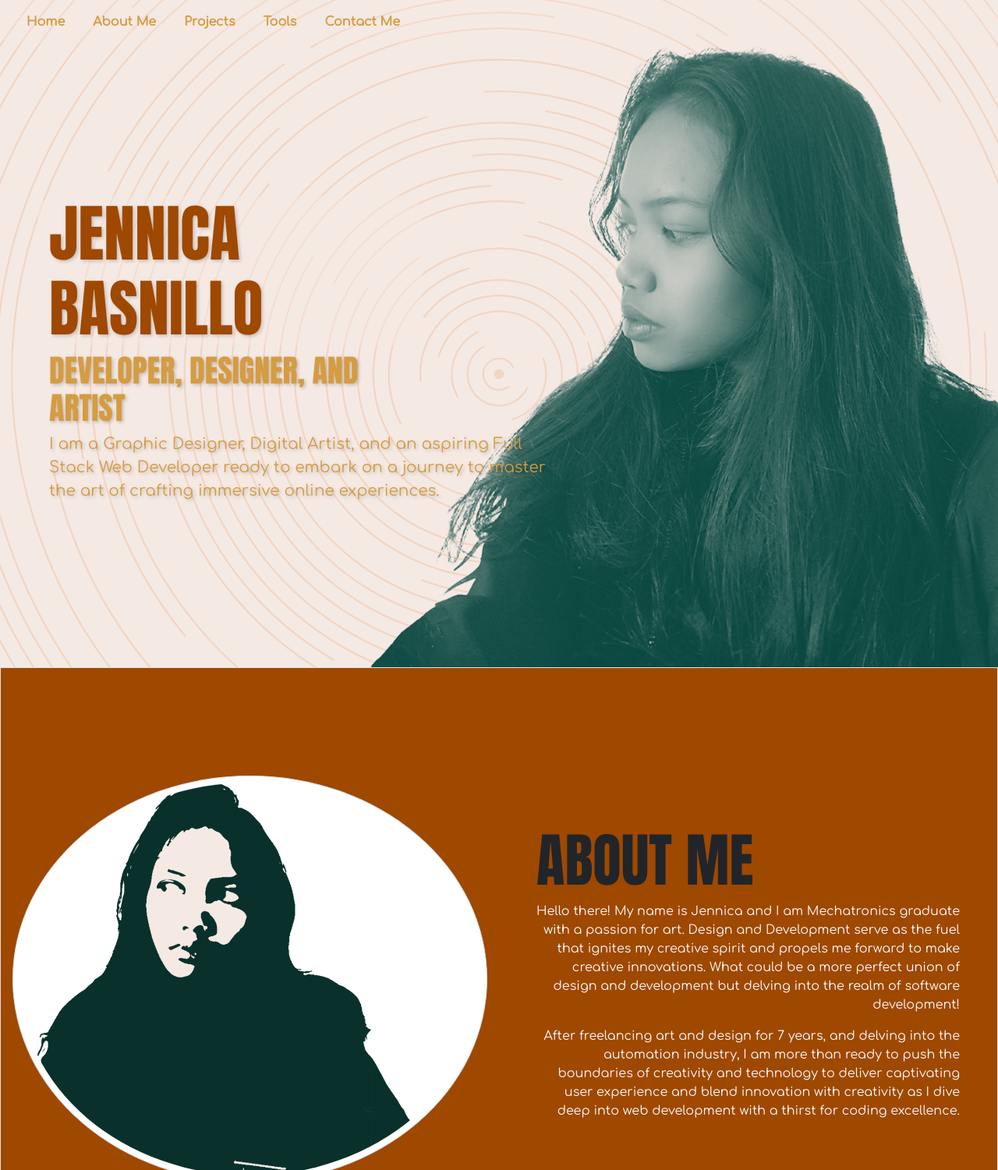
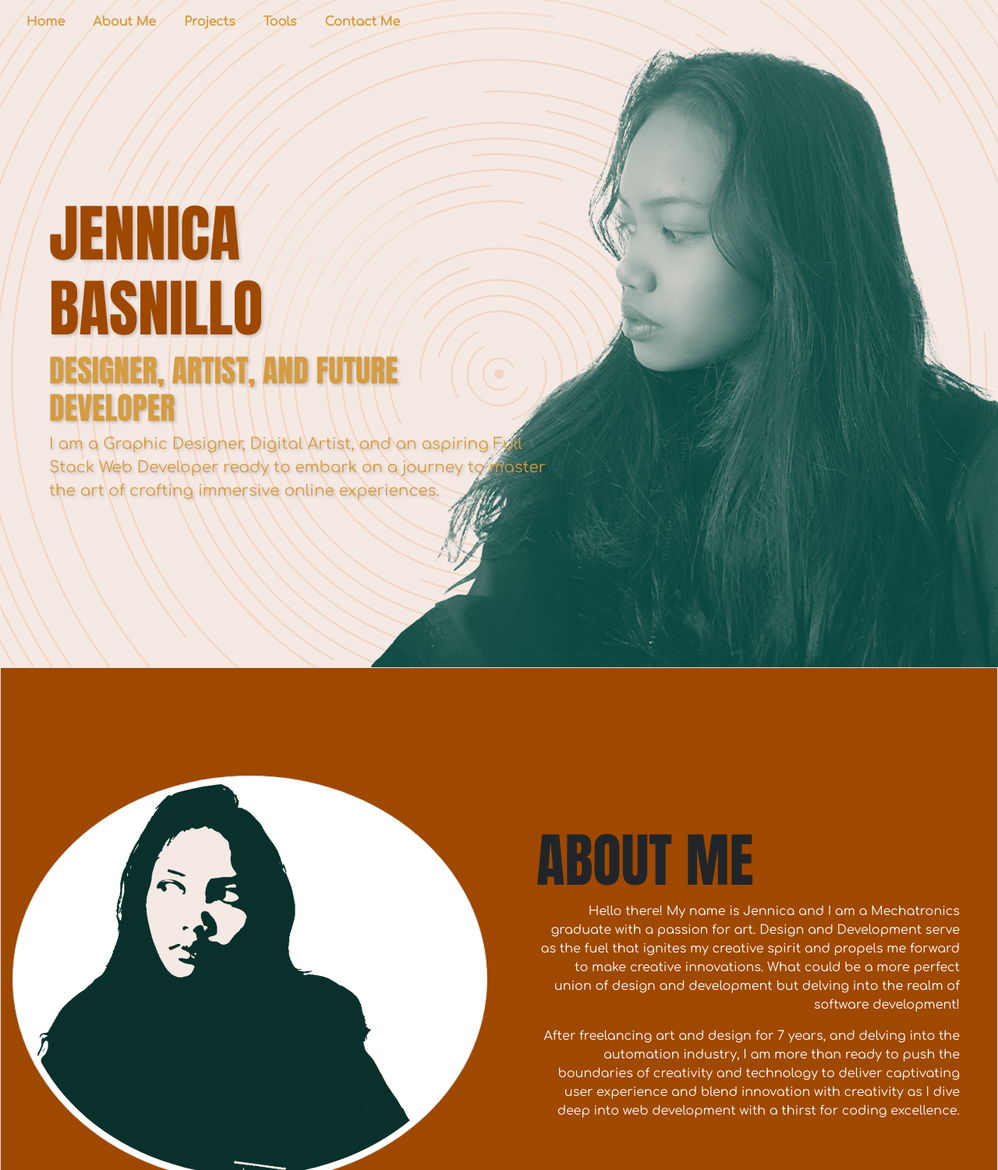
Before and after one commit to nicxb/web-portfolio, a plain HTML site: page index.html in a window 1280 px wide. Shown: the top 1501 px of the page at 78% size. Drawn offline with nearby package versions, Linux system fonts and the light colour scheme.

Commit message:
edited intro subtitle

```diff
--- a/index.html
+++ b/index.html
@@ -69,7 +69,7 @@
 				data-aos-delay="300"
 				 id="text" class="p-5">
 					<h1 class="col-12 col-lg-5">Jennica Basnillo</h1>
-					<h4 class="col-12 col-lg-5">Developer, Designer, and Artist</h4>
+					<h4 class="col-12 col-lg-5">Designer, Artist, and Future Developer</h4>
 					<p class="col-12 col-lg-7">
 							I am a Graphic Designer, Digital Artist, and an aspiring Full Stack Web Developer ready to embark on a journey to master the art of crafting immersive online experiences.
 					</p>
@@ -92,7 +92,7 @@
 						data-aos-duration="1000" id="text-box" class="col-12 col-md-6 p-5">
 						<h1>About Me</h1>
 						<p class="text-right text-light">
-						Hello there! My name is Jennica and I am Mechatronics graduate with a passion for art. Design and Development serve as the fuel that ignites my creative spirit and propels me forward to make creative innovations. What could be a more perfect union of design and development but delving into the realm of software development!
+						Hello there! My name is Jennica and I am a Mechatronics graduate with a passion for art. Design and Development serve as the fuel that ignites my creative spirit and propels me forward to make creative innovations. What could be a more perfect union of design and development but delving into the realm of software development!
 						</p>
 						<p class="text-right text-light">
 							After freelancing art and design for 7 years, and delving into the automation industry, I am more than ready to push the boundaries of creativity and technology to deliver captivating user experience and blend innovation with creativity as I dive deep into web development with a thirst for coding excellence.
@@ -239,6 +239,8 @@
 
 						<button type="submit" class="btn">Send Message</button>
 					</form>
+
+
 				</div>
 
 			</section>
```
Lines whose indentation alone changed are shown as unchanged.
